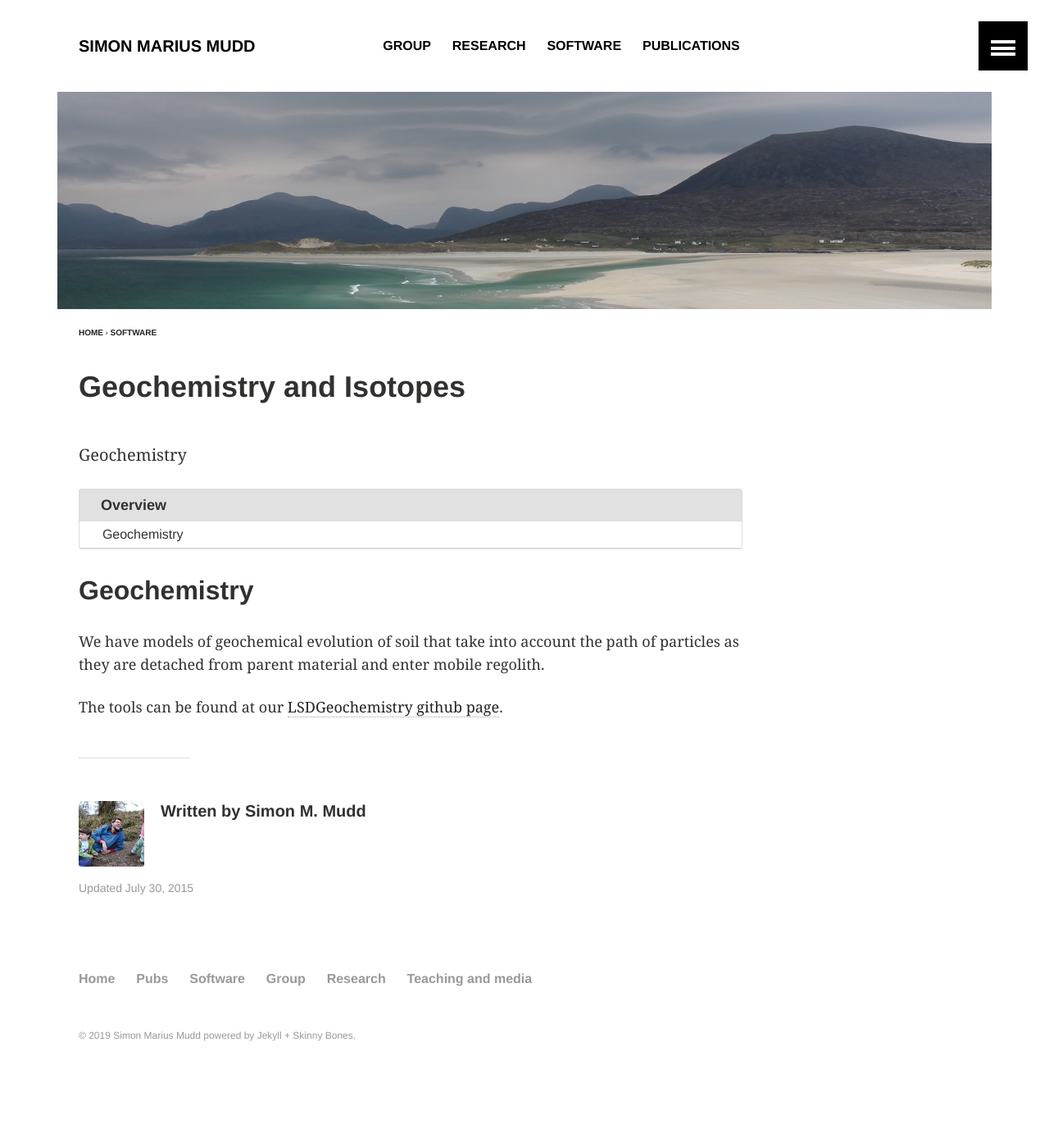
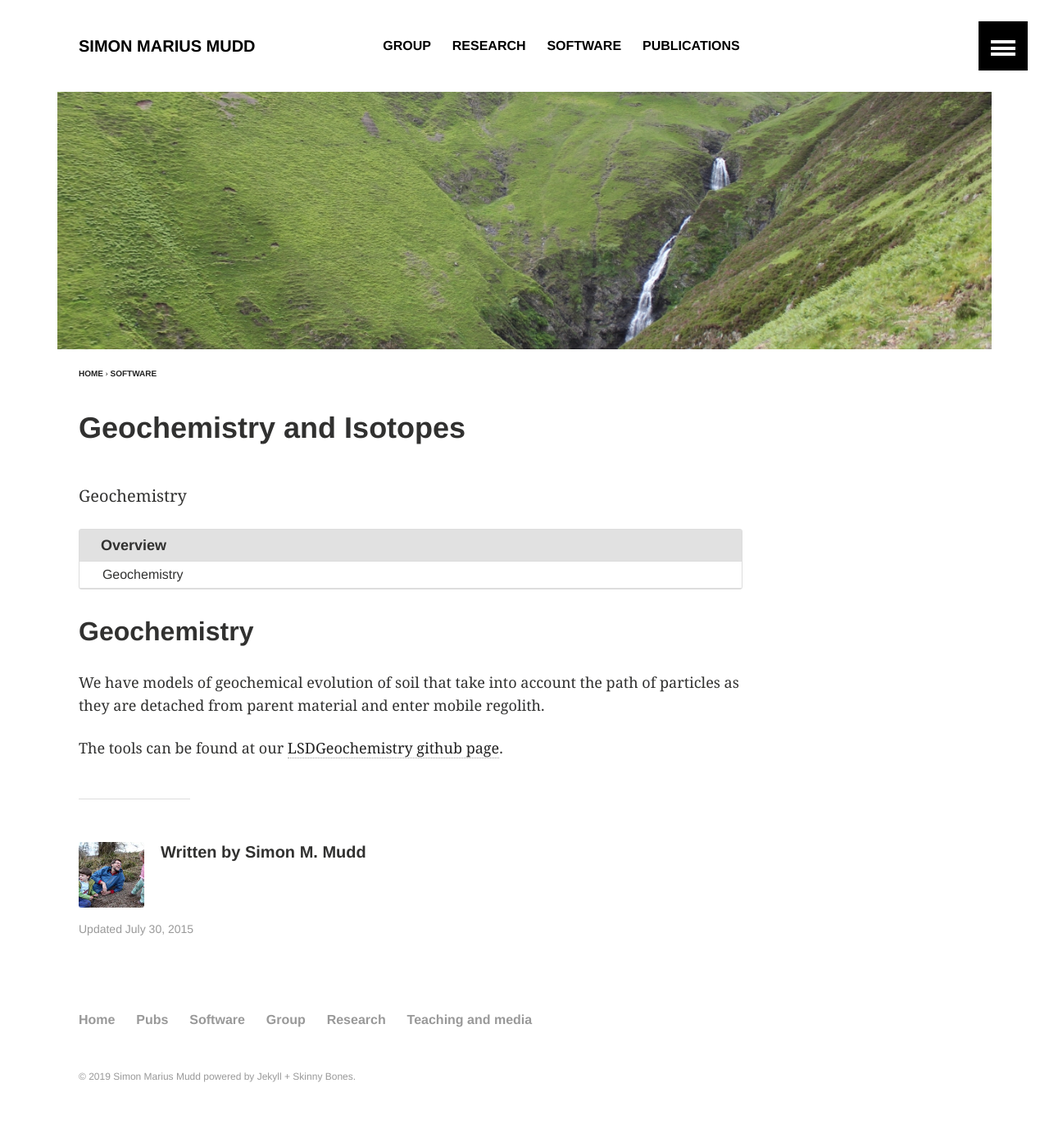
Before and after one commit to simon-m-mudd/simon-m-mudd.github.io, a Jekyll site: the page built from _posts/software/2015-07-01-Geochemistry.md, in a window 1280 px wide. Shown: the whole page at 82% size. Built offline with Jekyll 4.4.1, drawn with Linux system fonts in a browser that asks for light colours; before the commit the page ends 1349 px from its top, so only the background shows below that.

```diff
--- a/_posts/software/2015-07-01-Geochemistry.md
+++ b/_posts/software/2015-07-01-Geochemistry.md
@@ -6,7 +6,7 @@ excerpt: "Geochemical evolution of eroding soils."
 tags: [software, numerical modelling, geomorphology, geochemistry]
 modified: 2015-07-30
 image:
-  feature: Default_1500x350.jpg
+  feature: waterfall_banner.jpg
   teaser: Default_400x250.jpg
 ads: false
 share: false
```
Also changed, not shown: _posts/software/2015-07-01-Coastal.md (+1 -1 lines), _posts/software/2015-07-01-LSDTopoTools.md (+2 -0 lines).
